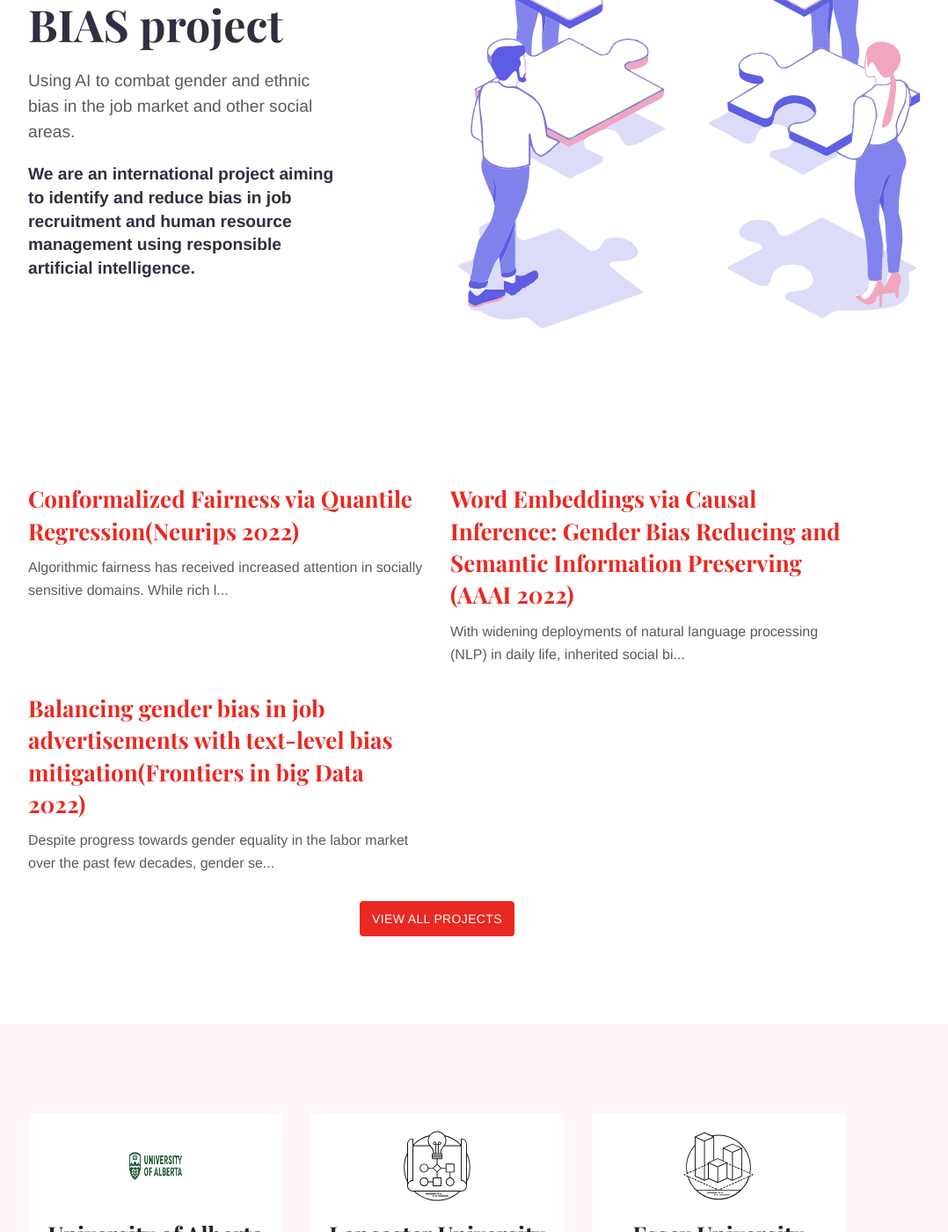
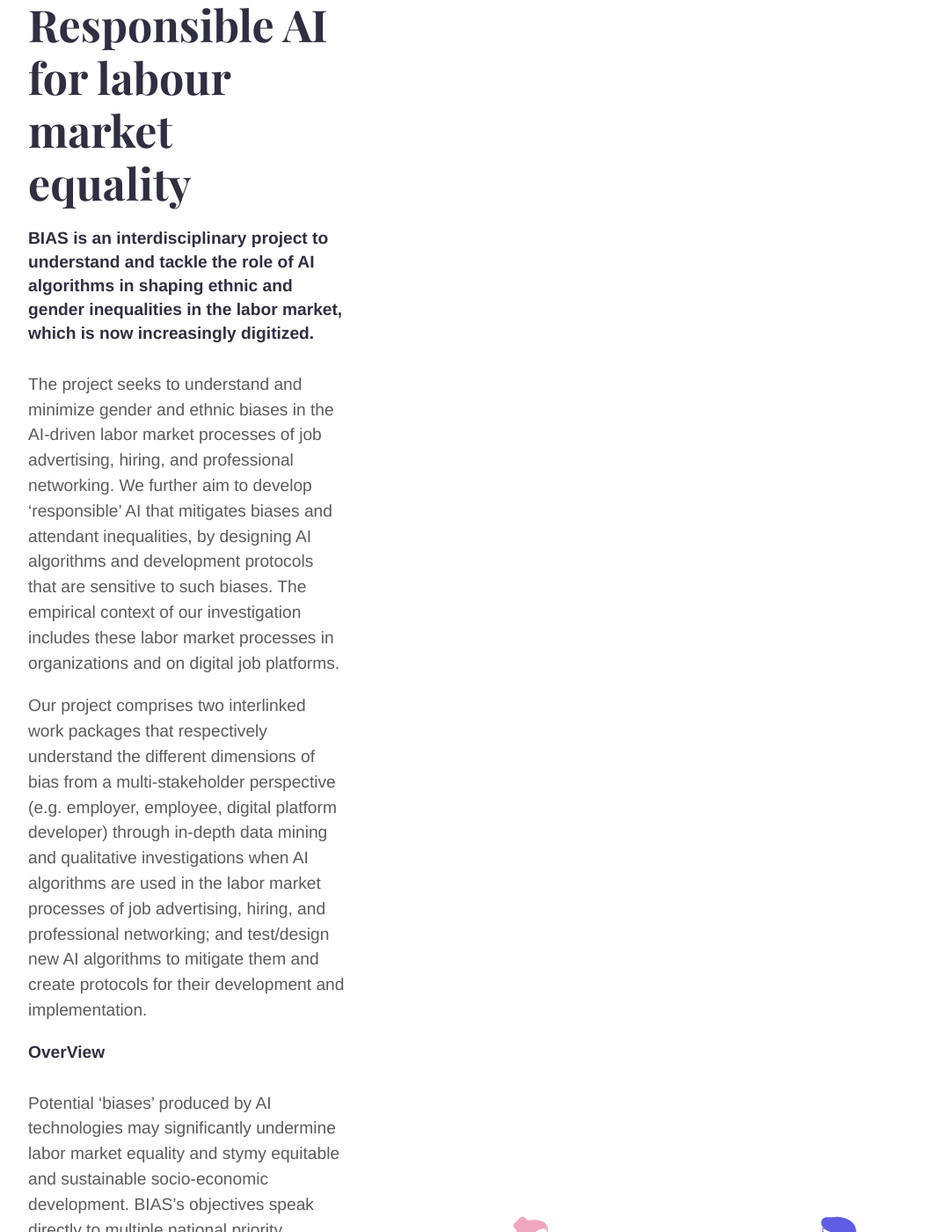
Before and after one commit to bias-ua-2023/bias-ua-2023.github.io, a Jekyll site: the page built from index.md, in a window 1280 px wide and 1400 px high, scrolled down 221 px. Shown: the whole window at 88% size, without its empty margins (143-1221 px from the left). Built offline with Jekyll 4.4.1, drawn with Linux system fonts in a browser that asks for light colours; some of the changed text lies outside the part shown.

Commit message:
Update index.md

```diff
--- a/index.md
+++ b/index.md
@@ -8,6 +8,17 @@ intro_image_hide_on_mobile: true
 show_call_box: false
 ---
 
-# BIAS project
-Using AI to combat gender and ethnic bias in the job market and other social areas.
-## We are an international project aiming to identify and reduce bias in job recruitment and human resource management using responsible artificial intelligence.
+# Responsible AI for labour market equality
+
+## BIAS is an interdisciplinary project to understand and tackle the role of AI algorithms in shaping ethnic and gender inequalities in the labor market, which is now increasingly digitized.
+
+The project seeks to understand and minimize gender and ethnic biases in the AI-driven labor market processes of job advertising, hiring, and professional networking. We further aim to develop 'responsible' AI that mitigates biases and attendant inequalities, by designing AI algorithms and development protocols that are sensitive to such biases. The empirical context of our investigation includes these labor market processes in organizations and on digital job platforms.
+
+Our project comprises two interlinked work packages that respectively understand the different dimensions of bias from a multi-stakeholder perspective (e.g. employer, employee, digital platform developer) through in-depth data mining and qualitative investigations when AI algorithms are used in the labor market processes of job advertising, hiring, and professional networking; and test/design new AI algorithms to mitigate them and create protocols for their development and implementation.
+
+
+## OverView
+
+Potential 'biases' produced by AI technologies may significantly undermine labor market equality and stymy equitable and sustainable socio-economic development. BIAS's objectives speak directly to multiple national priority agendas in both the UK and Canada - gender pay gap, ethnic/racial disparity, and digital and industrial strategy.
+
+As both the UK and Canada look to embrace digital transformations as part of their national (economic and industrial) strategies, our focus on the implications of such transformations for labor market equalities and our objective to reduce such inequalities through the responsible development and deployment of AI promises a broad range of impacts, which are pertinent to the future of labor relations, economic competitiveness, human resource management, and industrial strategies.
```
